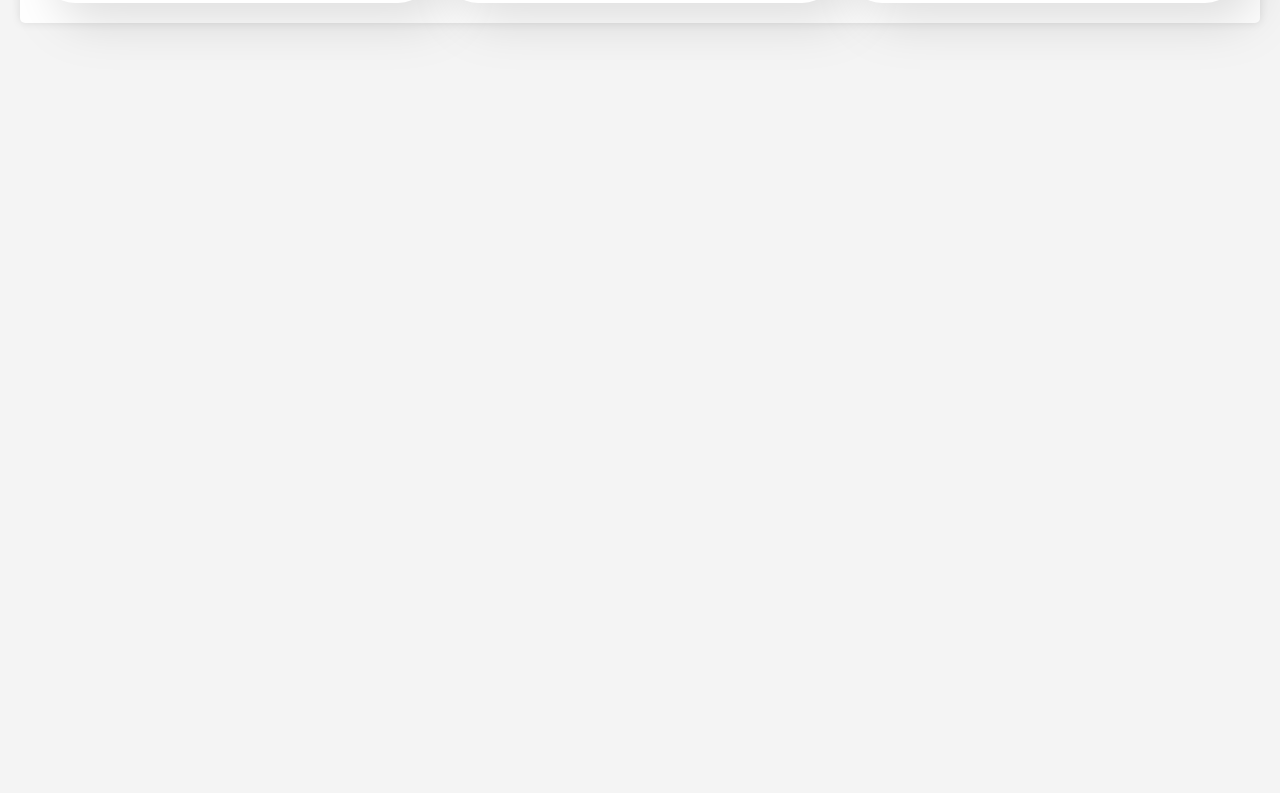
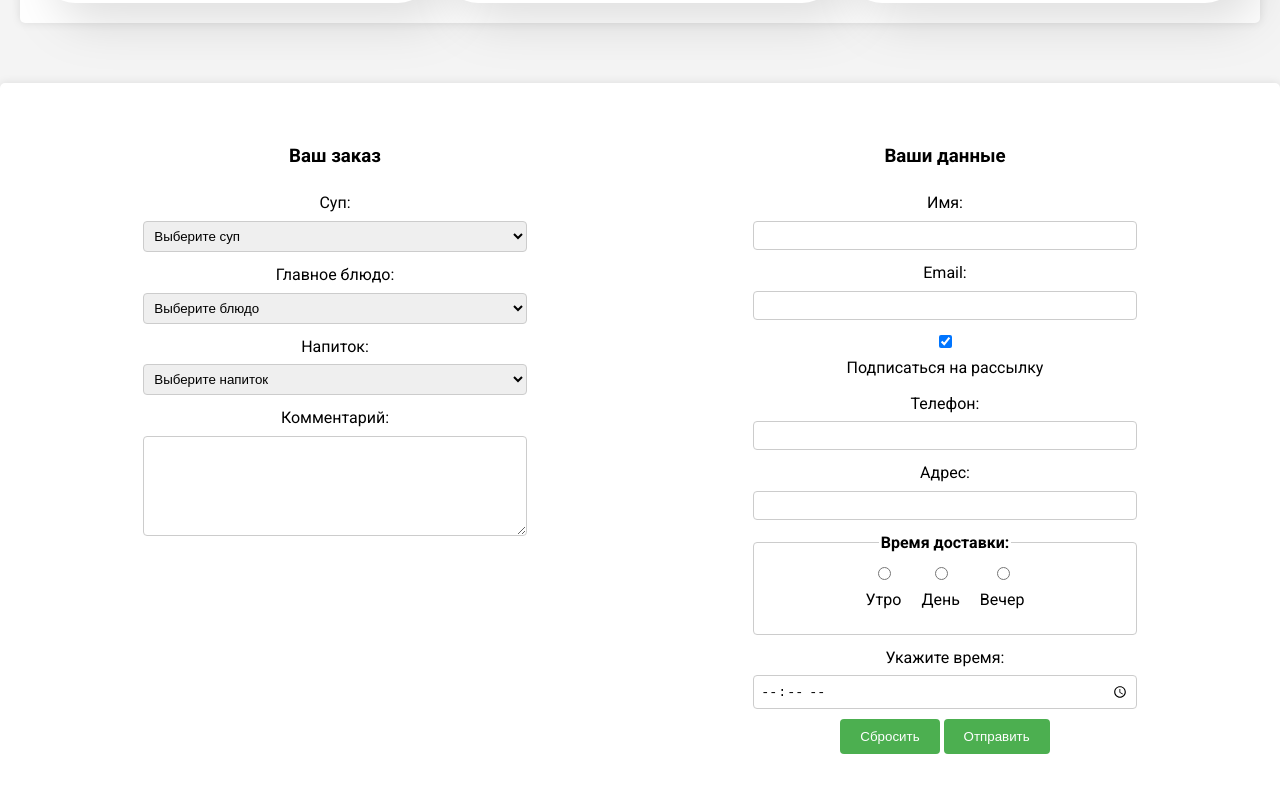
Before and after one commit to Hodorsun/martynov-web-dev-1, a plain HTML site: page lunch.html in a window 1280 px wide. Shown: the part 2309-3102 px from the top of the page. Before the commit the page ends 2572 px from the top, so only its background shows below. Drawn offline with Linux system fonts and the light colour scheme.

Commit message:
3 лаба

```diff
--- a/lunch.css
+++ b/lunch.css
@@ -61,6 +61,65 @@
     }
 }
 
+#order-form {
+    text-align: center;
+    display: flex;
+    gap: 20px;
+    margin: 20px;
+    margin-bottom: 350px;
+}
+
+
+.order-section, .customer-section {
+    flex: 1; /* Equal width columns */
+}
+
+    .order-section div, .customer-section div {
+        margin-bottom: 10px;
+    }
+
+label {
+    display: block;
+    margin-bottom: 5px;
+}
+
+select, input, textarea, fieldset{
+    width: 65%;
+    padding: 6px;
+    border: 1px solid #ccc;
+    border-radius: 4px;
+    box-sizing: border-box;
+}
+
+textarea {
+    height: 100px;
+}
+
+fieldset {
+    display: flex;
+    flex-direction: row;
+    gap: 20px;
+    justify-content: center;
+    margin: 0 auto;
+}
+
+legend {
+    font-weight: bold;
+}
+
+#order-button {
+    padding: 10px 20px;
+    background-color: #4CAF50;
+    color: white;
+    border: none;
+    border-radius: 4px;
+    cursor: pointer;
+}
+
+    #order-button:hover {
+        background-color: #45a049;
+    }
+
 @media (max-width: 600px) {
     .dishes-container {
         grid-template-columns: 1fr;
@@ -73,3 +132,14 @@
         font-size: 14px;
     }
 }
+
+/*Responsive adjustments (example - adjust as needed)*/
+@media (max-width: 768px) {
+    #order-form {
+        flex-direction: column; /* Stack columns vertically on smaller screens */
+    }
+
+    .order-section, .customer-section {
+        flex: 0 0 auto; /*remove flex-grow*/
+    }
+}
--- a/lunch.html
+++ b/lunch.html
@@ -106,6 +106,92 @@
         </section>
     </main>
 
+    <section>
+        <form action ="https://httpbin.org/post" method="post" id="order-form">
+            <div class="order-section">
+                <h3>Ваш заказ</h3>
+                <div>
+                    <label for="soup">Суп:</label>
+                    <select id="soup" name="soup" required>
+                        <option value="">Выберите суп</option>
+                        <option value="tomato">Томатный суп</option>
+                        <option value="broccoli">Суп-пюре из брокколи</option>
+                        <option value="chicken">Куриный бульон с лапшой</option>
+                    </select>
+                </div>
+                <div>
+                    <label for="main">Главное блюдо:</label>
+                    <select id="main" name="main" required>
+                        <option value="">Выберите блюдо</option>
+                        <option value="chickenCutlets">Куриные котлеты с пюре</option>
+                        <option value="bakedSalmon">Лосось запеченный с овощами</option>
+                        <option value="spaghetti">Спагетти с соусом Болоньезе</option>
+                    </select>
+                </div>
+                <div>
+                    <label for="drink">Напиток:</label>
+                    <select id="drink" name="drink" required>
+                        <option value="">Выберите напиток</option>
+                        <option value="cranberryJuice">Морс из клюквы</option>
+                        <option value="blackTea">Чай черный</option>
+                        <option value="coffee">Кофе с молоком</option>
+                    </select>
+                </div>
+                <div>
+                    <label for="comment">Комментарий:</label>
+                    <textarea id="comment" name="comment"></textarea>
+                </div>
+            </div>
+
+            <div class="customer-section">
+                <h3>Ваши данные</h3>
+                <div>
+                    <label for="name">Имя:</label>
+                    <input type="text" id="name" name="name" required>
+                </div>
+                <div>
+                    <label for="email">Email:</label>
+                    <input type="email" id="email" name="email" required>
+                </div>
+                <div>
+                    <input type="checkbox" id="subscribe" name="subscribe" checked>
+                    <label for="subscribe">Подписаться на рассылку</label>
+                </div>
+                <div>
+                    <label for="phone">Телефон:</label>
+                    <input type="tel" id="phone" name="phone" required>
+                </div>
+                <div>
+                    <label for="address">Адрес:</label>
+                    <input type="text" id="address" name="address" required>
+                </div>
+                <div>
+                    <fieldset>
+                        <legend>Время доставки:</legend>
+                        <div>
+                            <input type="radio" id="deliveryTimeMorning" name="deliveryTime" value="morning" required>
+                            <label for="deliveryTimeMorning">Утро</label>
+                        </div>
+                        <div>
+                            <input type="radio" id="deliveryTimeAfternoon" name="deliveryTime" value="afternoon" required>
+                            <label for="deliveryTimeAfternoon">День</label>
+                        </div>
+                        <div>
+                            <input type="radio" id="deliveryTimeEvening" name="deliveryTime" value="evening" required>
+                            <label for="deliveryTimeEvening">Вечер</label>
+                        </div>
+                    </fieldset>
+                </div>
+                <div>
+                    <label for="deliveryTimeSpecific">Укажите время:</label>
+                    <input type="time" id="deliveryTimeSpecific" name="deliveryTimeSpecific" min="07:00" max="23:00" step="300">
+                </div>
+                <button type="reset" id="order-button">Сбросить</button>
+                <button type="submit" id="order-button">Отправить</button>
+            </div>
+        </form>
+    </section>
+
     <footer id="contacts">
         <p>Контактная информация:</p>
         <p>Телефон: <a href="tel:+79001234567">+7 (900) 123-45-67</a></p>
--- a/styles.css
+++ b/styles.css
@@ -51,7 +51,6 @@ nav a {
 main {
     flex-grow: 1;
     padding: 20px; /* Отступы для основного содержимого */
-    margin-bottom: 200px;
 }
 
 section {
```
